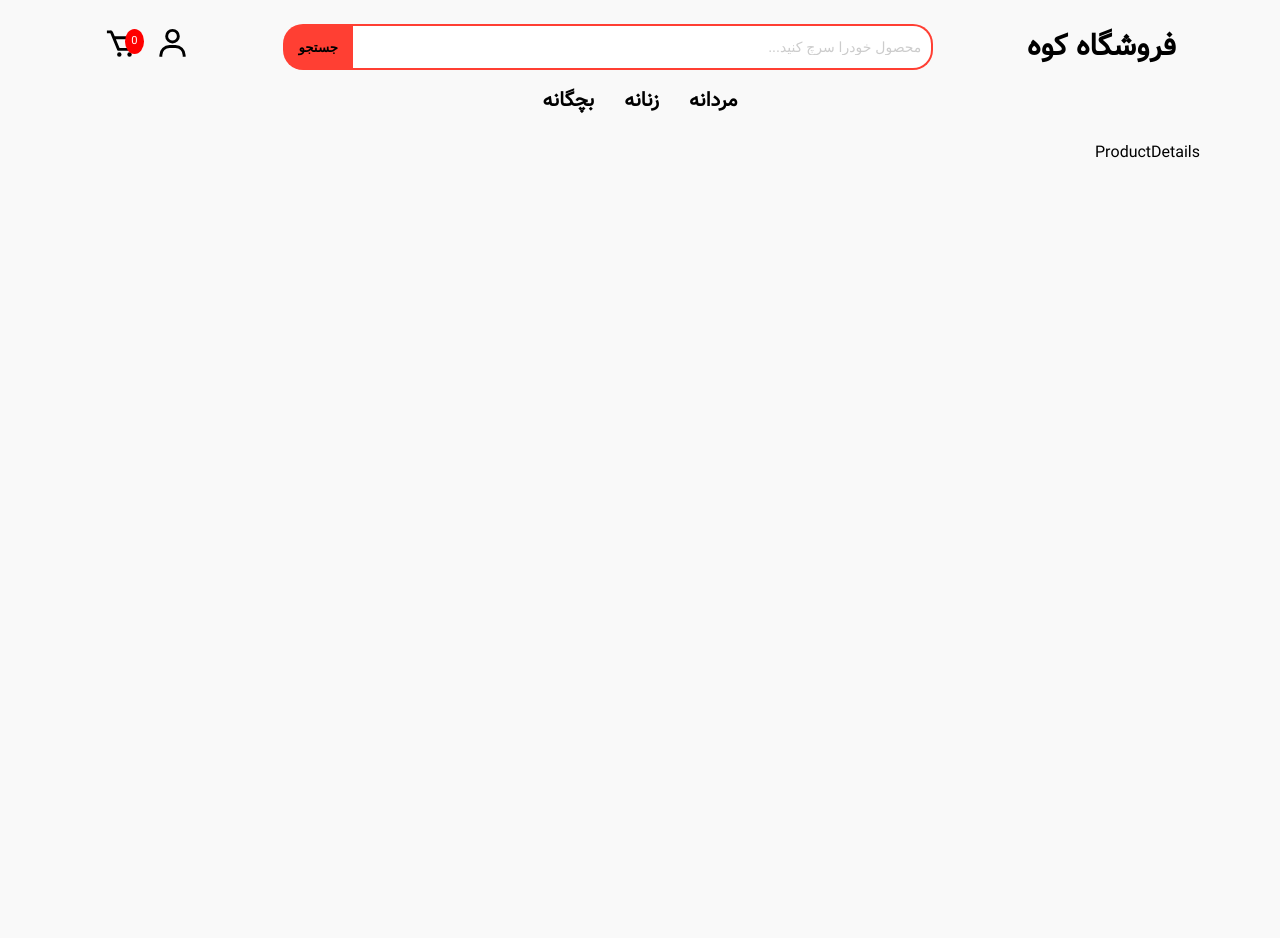
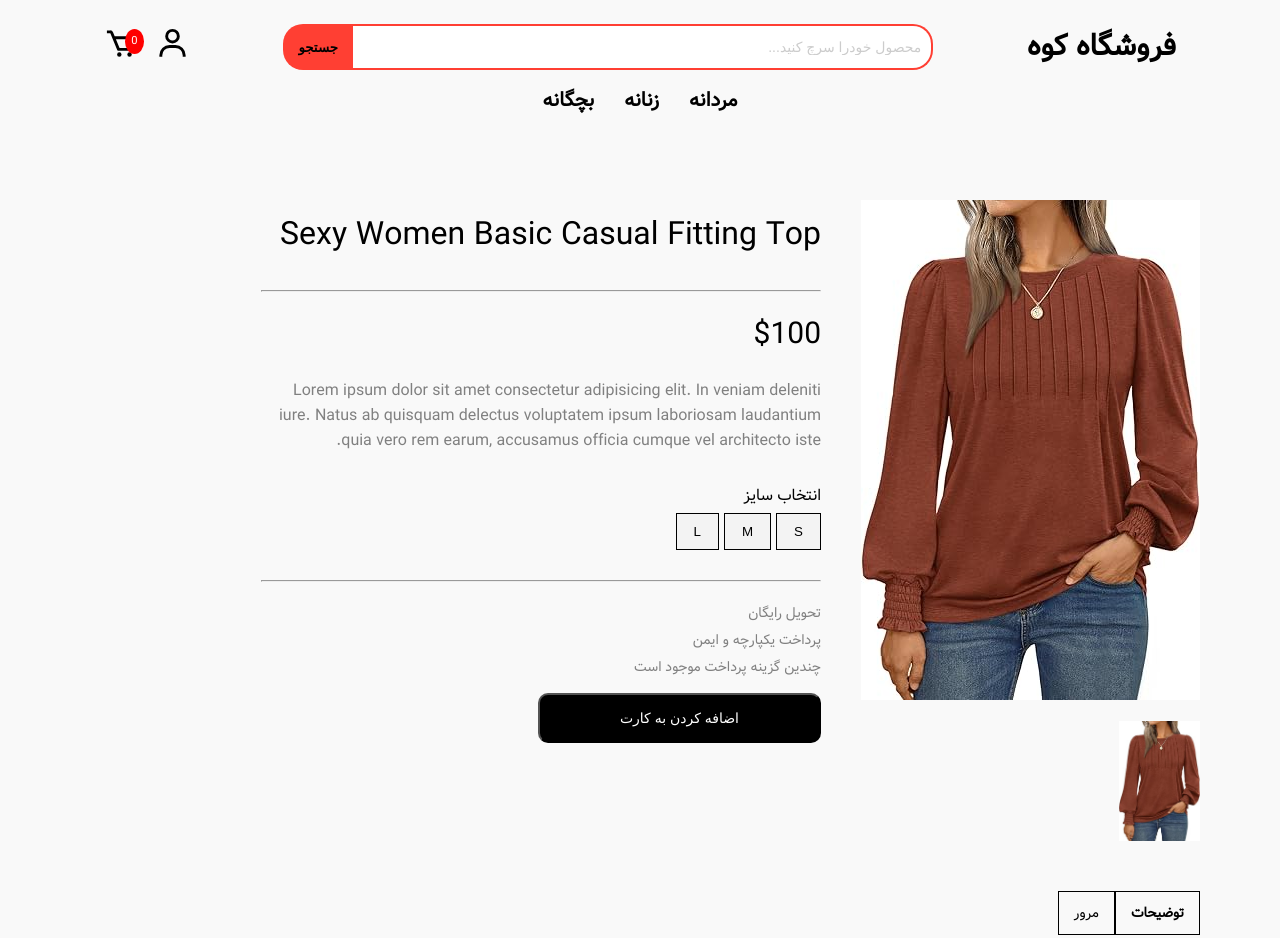
Before and after one commit to ShakilaMhd/Mountain-Shop, a React (Vite) app in the folder frontend/: page /product/a in a window 1280 px wide. Shown: the top 938 px of the page. Before the commit the page ends 800 px from the top, so only its background shows below. Built offline with nearby package versions, Linux system fonts and the light colour scheme.

Commit message:
add productDetails page for the products

```diff
--- /dev/null
+++ b/frontend/src/pages/ProductDetails/ProductDetails.css
@@ -0,0 +1,126 @@
+.product-container {
+  padding-top: 10px;
+  opacity: 1;
+}
+
+.product-content {
+  display: flex;
+  gap: 40px;
+}
+
+.product-images {
+  display: flex;
+  flex-direction: column-reverse;
+  gap: 3px;
+  max-width: 50%;
+}
+
+.thumbnail-container {
+  display: flex;
+  justify-content: space-between;
+  overflow-x: auto;
+  margin-top: 10px;
+}
+.thumbnail {
+  width: 24%;
+  flex-shrink: 0;
+  cursor: pointer;
+}
+
+.main-image-container {
+  width: 100%;
+}
+
+.main-image {
+  width: 100%;
+  height: auto;
+}
+
+.product-info {
+  flex: 1;
+  max-width: 50%;
+}
+
+.product-info .product-name {
+  font-weight: 500;
+  font-size: 2rem;
+  margin-top: 10px;
+}
+
+.product-price {
+  margin-top: 20px;
+  font-size: 1.875rem;
+  font-weight: 500;
+}
+
+.product-description {
+  margin-top: 20px;
+  color: gray;
+}
+
+.size-selector {
+  margin: 30px 0;
+}
+
+.size-buttons {
+  display: flex;
+  gap: 5px;
+}
+
+.size-button {
+  border: 1px solid #000;
+  padding: 10px 17px;
+  margin-top: 5px;
+  background-color: #f3f3f3;
+}
+
+.size-button .active-size {
+  border-color: red;
+}
+
+.product-divider {
+  margin-top: 30px;
+}
+
+.product-policy {
+  margin-top: 20px;
+  color: gray;
+  font-size: 0.875rem;
+  display: flex;
+  flex-direction: column;
+  gap: 5px;
+}
+
+.add-to-cart-btn {
+    background: black;
+    color: #fff;
+    padding: 15px 80px;
+    font-size: 0.875rem;
+    cursor: pointer;
+    border-radius: 10px;
+    margin-top: 15px;
+}
+
+.description-review-sect {
+    margin-top: 50px;
+}
+
+.tabs {
+    display: flex;
+}
+
+.tab {
+    border: 1px solid;
+    padding: 10px 15px;
+    font-size: 0.875rem;
+}
+
+.description-contect {
+    border: 1px solid;
+    padding: 20px;
+    color: gray;
+    margin-top: 10px;
+    display: flex;
+    flex-direction: column;
+    gap: 10px;
+}
--- a/frontend/src/pages/ProductDetails/ProductDetails.jsx
+++ b/frontend/src/pages/ProductDetails/ProductDetails.jsx
@@ -1,9 +1,106 @@
-import React from 'react'
+import React, { useContext, useEffect, useState } from "react";
+import { ShopContext } from "../../context/ShopContext";
+import { useParams } from "react-router-dom";
+import "./ProductDetails.css";
 
 const ProductDetails = () => {
-  return (
-    <div>ProductDetails</div>
-  )
-}
+  const { products, currency } = useContext(ShopContext);
+  const { productId } = useParams();
 
-export default ProductDetails
+  const [productData, setProductData] = useState(false);
+  const [image, setImage] = useState("");
+  const [size, setSize] = useState("");
+
+  const fetchProductData = async () => {
+    products.map((item) => {
+      if (item._id === productId) {
+        setProductData(item);
+        setImage(item.image[0]);
+      }
+    });
+  };
+
+  useEffect(() => {
+    fetchProductData();
+  }, [productId, products]);
+
+  return productData ? (
+    <div>
+      <div className="product-container">
+        <div className="product-content">
+          <div className="product-images">
+            <div className="thumbnail-container">
+              {productData.image.map((item, index) => (
+                <img
+                  onClick={() => setImage(item)}
+                  src={item}
+                  key={index}
+                  className="thumbnail"
+                />
+              ))}
+            </div>
+            <div className="main-image-container">
+              <img src={image} alt="" className="main-image" />
+            </div>
+          </div>
+          <div className="product-info">
+            <h1 className="product-name">{productData.name}</h1>
+            <hr className="product-divider" />
+            <p className="product-price">
+              {currency}
+              {productData.price}
+            </p>
+            <p className="product-description">{productData.description}</p>
+            <div className="size-selector">
+              <p>انتخاب سایز</p>
+              <div className="size-buttons">
+                {productData.sizes.map((item, index) => (
+                  <button
+                    key={index}
+                    onClick={() => setSize(item)}
+                    className={`size-button ${
+                      item === size ? "active-size" : ""
+                    }`}
+                  >
+                    {item}
+                  </button>
+                ))}
+              </div>
+            </div>
+            <hr className="product-divider" />
+            <div className="product-policy">
+              <p>تحویل رایگان</p>
+              <p>پرداخت یکپارچه و ایمن</p>
+              <p>چندین گزینه پرداخت موجود است</p>
+            </div>
+            <button className="add-to-cart-btn">اضافه کردن به کارت</button>
+          </div>
+        </div>
+        <div className="description-review-sect">
+          <div className="tabs">
+            <b className="tab active">توضیحات</b>
+            <p className="tab">مرور</p>
+          </div>
+          <div className="description-content">
+            <p>
+              Lorem ipsum, dolor sit amet consectetur adipisicing elit. Quae
+              beatae error accusamus debitis cum molestias dicta laudantium illo
+              tempore nulla. Et eaque aut officia a beatae similique magnam
+              possimus accusantium?
+            </p>
+            <p>
+              Lorem ipsum dolor sit amet consectetur adipisicing elit.
+              Explicabo, recusandae. Assumenda sed quas quo, reprehenderit a aut
+              sit corporis labore, enim consequuntur perferendis accusamus rem
+              quia, dignissimos provident cupiditate modi.
+            </p>
+          </div>
+        </div>
+      </div>
+    </div>
+  ) : (
+    <div>محصولی با این آیدی وجود ندارد</div>
+  );
+};
+
+export default ProductDetails;
```
